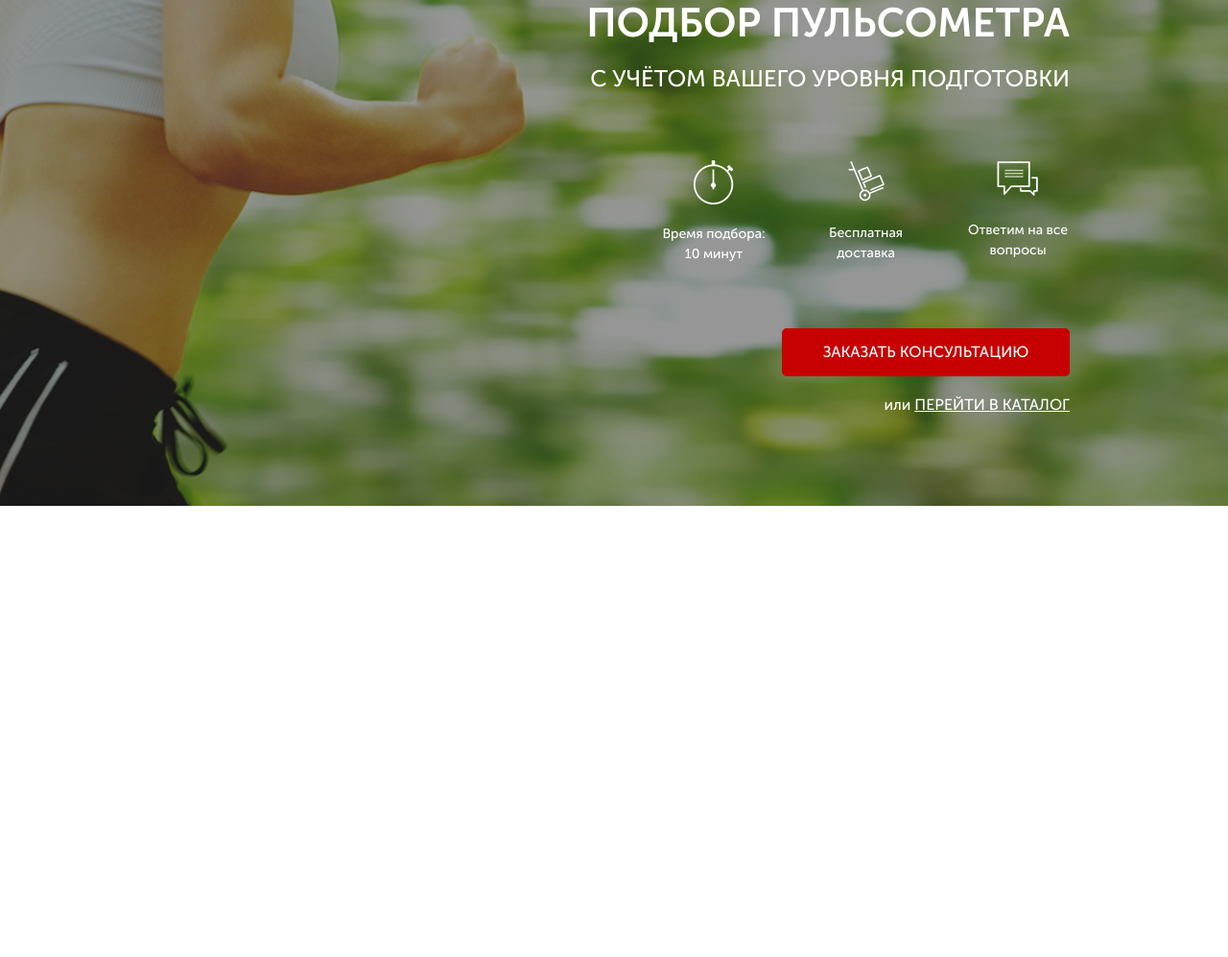
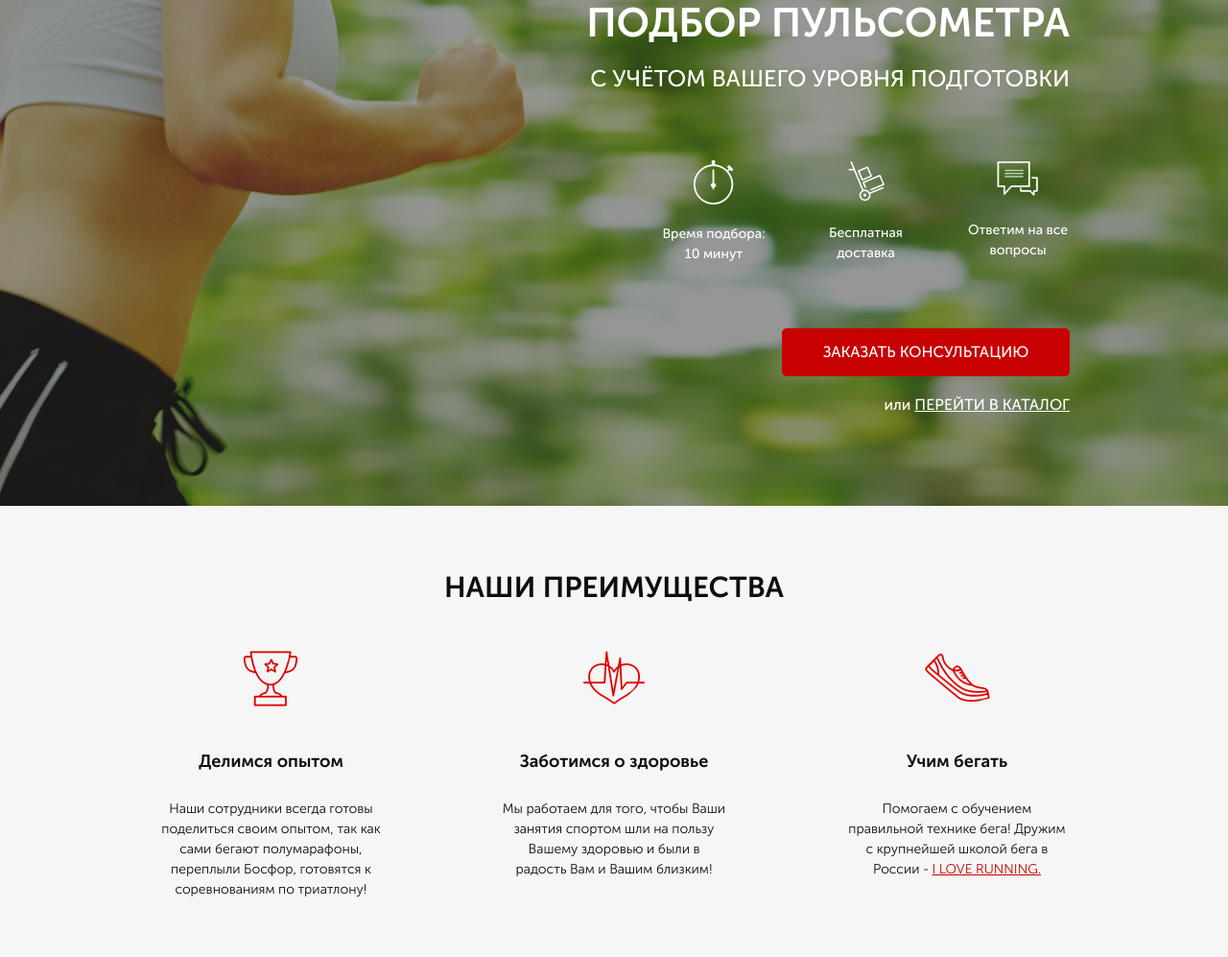
Before and after one commit to RudiFreeman/RunSmart, a website: page src/index.html in a window 1280 px wide. Shown: the part 165-1162 px from the top of the page at 96% size. Before the commit the page ends 800 px from the top, so only its background shows below. Drawn offline with Linux system fonts and the light colour scheme.

Commit message:
feat: add advantage section

```diff
--- a/src/index.html
+++ b/src/index.html
@@ -13,7 +13,7 @@
 
 <body>
     <div class="promo">
-        <div class="conteiner">
+        <div class="container">
             <header class="header">
                 <a href="#" class="heder__logo">
                     <img src="./icon/logo.png" alt="logo">
@@ -54,6 +54,35 @@
             </div>
         </div>
     </div>
+    <div class="advantage">
+        <div class="container">
+            <div class="advantage__title">НАШИ ПРЕИМУЩЕСТВА</div>
+            <div class="advantage__wrapper">
+                <div class="advantage__progress">
+                    <img src="./icon/cup.png" alt="cup">Делимся опытом
+                    <span class="advangage__achievement-content">Наши сотрудники всегда готовы поделиться своим опытом,
+                        так как сами бегают полумарафоны, переплыли Босфор, готовятся к соревнованиям по
+                        триатлону!</span>
+                </div>
+                <div class="advantage__progress">
+                    <img src="./icon/heart.png" alt="heart">
+                    Заботимся о здоровье
+                    <span class="advangage__achievement-content">Мы работаем для того,
+                        чтобы Ваши занятия спортом шли на пользу Вашему здоровью и были в радость Вам и Вашим близким!
+                    </span>
+                </div>
+                <div class="advantage__progress">
+                    <img src="./icon/shoe.png" alt="shoe">
+                    Учим бегать
+                    <span class="advangage__achievement-content">Помогаем с обучением
+                        правильной технике бега!
+                        Дружим с крупнейшей школой бега в России -
+                        <a href="#">I LOVE RUNNING.</a>
+                    </span>
+                </div>
+            </div>
+        </div>
+    </div>
 </body>
 
 </html>
--- /dev/null
+++ b/src/sass/block/_advantage.scss
@@ -0,0 +1,45 @@
+.advantage {
+    min-height: 470px;
+    background-color: #f6f6f6;
+    padding-top: 70px;
+    &__title {
+        color: #0d0d0d;
+        font-size: 30px;
+        font-weight: 700;
+        text-align: center;
+        line-height: 30px;
+    }
+    &__wrapper {
+        display: flex;
+        justify-content: space-between;
+        align-items: flex-start;
+        margin-top: 45px;
+    }
+    &__progress {
+        text-align: center;
+        width: 235px;
+        // title
+        color: #0d0d0d;
+        font-size: 18px;
+        font-weight: 700;
+        img {
+            display: block;
+            margin: 0 auto;
+            margin-bottom: 38px;
+        }
+        span {
+            // content
+            margin-top: 25px;
+            display: block;
+            color: #0d0d0d;
+            font-size: 14px;
+            font-weight: 300;
+            a {
+                color: $main-color;
+                text-decoration: underline;
+            }
+        }
+    }
+
+
+}
--- a/src/sass/block/_promo.scss
+++ b/src/sass/block/_promo.scss
@@ -45,7 +45,6 @@
             display: block;
             margin: 0 auto;
             margin-bottom: 20px;
-
         }
     }
 
--- a/src/sass/style.scss
+++ b/src/sass/style.scss
@@ -4,7 +4,7 @@
 * {
     font-family: 'Museo Sans Cyrl', sans-serif;
 }
-.conteiner {
+.container {
     max-width: 950px;
     margin: 0 auto;
 }
@@ -12,3 +12,4 @@
 @import "block/promo";
 @import "block/header";
 @import "block/buttons";
+@import "block/advantage";
```
Also changed, not shown: src/css/style.min.css.
